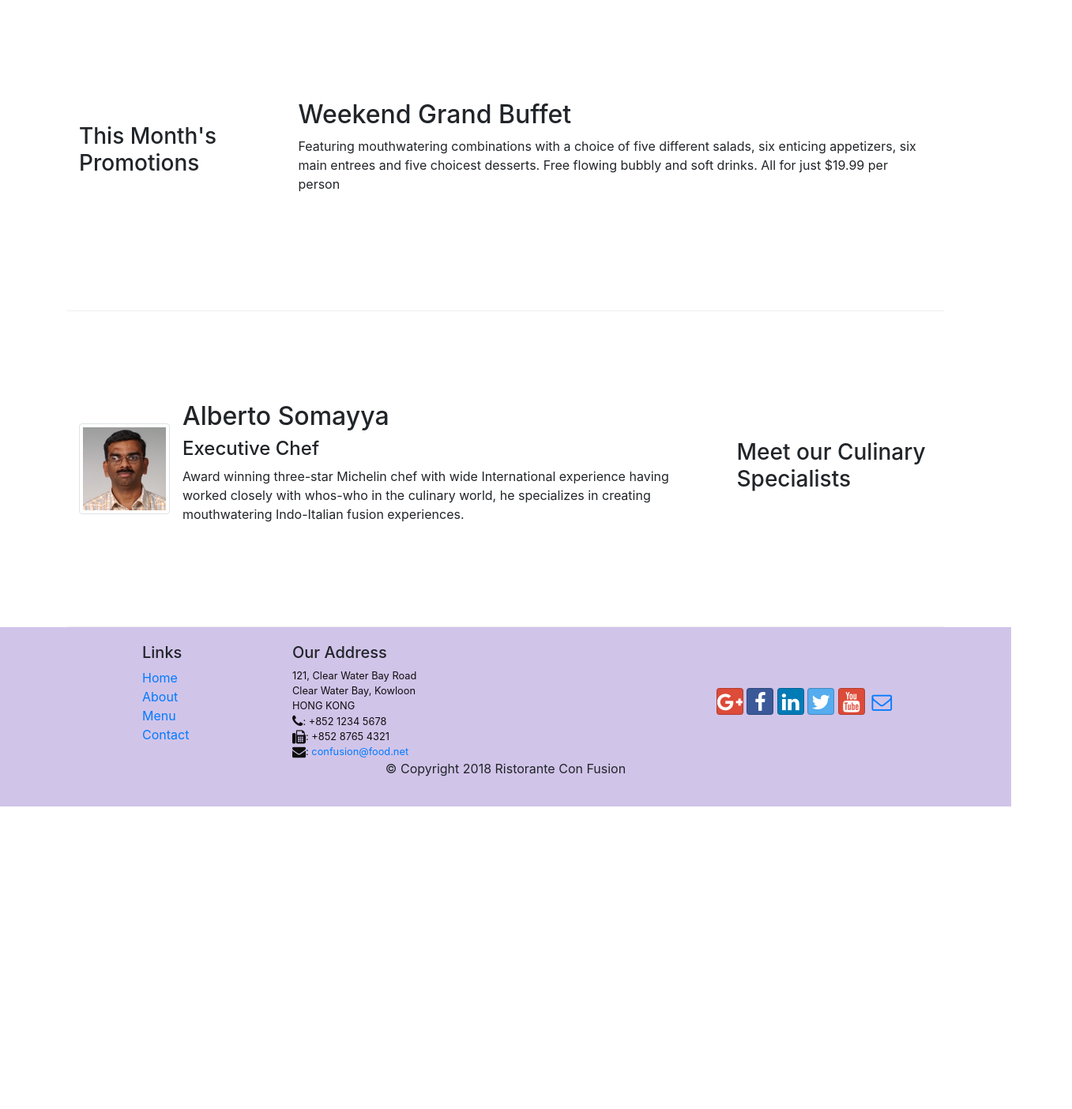
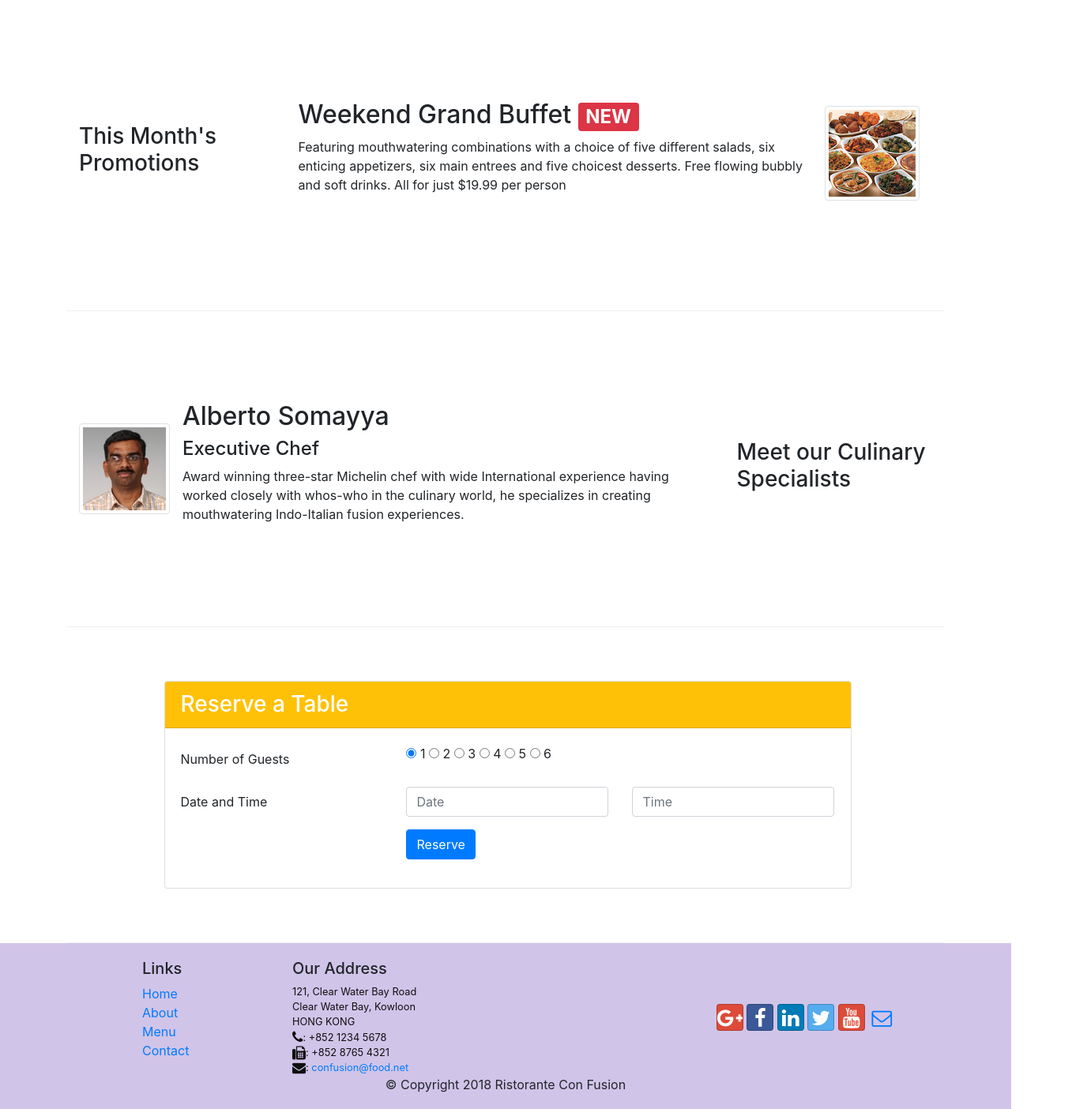
Before and after one commit to kevinwalsh23/Bootstrap, a website: page index.html in a window 1280 px wide. Shown: the part 740-2144 px from the top of the page at 79% size, 1357 px wide, since content can reach past the window. Before the commit the page ends 1761 px from the top, so only its background shows below. Drawn offline with nearby package versions, Linux system fonts and the light colour scheme.

Commit message:
Assignment 2

```diff
--- a/index.html
+++ b/index.html
@@ -44,8 +44,11 @@
                     <h1>Ristorante con Fusion</h1>
                     <p>We take inspiration from the World's best cuisines, and create a unique fusion experience. Our lipsmacking creations will tickle your culinary senses!</p>
                 </div>
-                <div class="col-12 col-sm align-self-center">
+                <div class="col-12 col-sm-3 align-self-center">
                     <img src="img/logo.png" class="img-fluid">
+                </div>
+                <div class="col-12 col-sm-3 align-self-center">
+                    <button type="button" onClick="document.getElementById('card').scrollIntoView();" class="btn btn-sm btn-warning">Reserve Table</button>
                 </div>
             </div>
         </div>
@@ -61,7 +64,7 @@
                     <img class="d-flex mr-3 img-thumbnail align-self-center"
                             src="img/uthappizza.png" alt="Uthappizza">
                     <div class="media-body">
-                        <h2 class="mt-0">Uthappizza</h2>
+                        <h2 class="mt-0">Uthappizza <span class="badge badge-danger">HOT</span> <span class="badge badge-pill badge-secondary">$4.99</span></h2>
                         <p class="d-none d-sm-block">A unique combination of Indian Uthappam (pancake) and                            Italian pizza, topped with Cerignola olives, ripe vine
                         cherry tomatoes, Vidalia onion, Guntur chillies and
                         Buffalo Paneer.</p>
@@ -76,8 +79,15 @@
                 <h3>This Month's Promotions</h3>
             </div>
             <div class="col col-sm col-md">
-                <h2>Weekend Grand Buffet</h2>
-                <p>Featuring mouthwatering combinations with a choice of five different salads, six enticing appetizers, six main entrees and five choicest desserts. Free flowing bubbly and soft drinks. All for just $19.99 per person </p>
+                <div class="media">
+
+                    <div class="media-body">
+                        <h2 class="mt-0">Weekend Grand Buffet <span class="badge badge-danger">NEW</span></h2>
+                        <p class="d-none d-sm-block">Featuring mouthwatering combinations with a choice of five different salads, six enticing appetizers, six main entrees and five choicest desserts. Free flowing bubbly and soft drinks. All for just $19.99 per person </p>
+                    </div>
+                    <img class="d-flex mr-3 img-thumbnail align-self-center"
+                            src="img/buffet.png" alt="Buffet">
+                </div>
             </div>
         </div>
 
@@ -100,6 +110,48 @@
                     </div>
                 </div>
 
+            </div>
+        </div>
+
+        <div class="row row-content align-items-center" id="card">
+            <div class="offset-sm-1 col-sm-12">
+                <div class="col-12 col-sm-10 align-items-center">
+                    <div class="card">
+                        <h3 class="card-header bg-warning text-white">Reserve a Table</h3>
+                        <div class="card-body">
+                            <form>
+                            <div class="form-group row">
+                                <label for="firstname" class="col-md-4 col-form-label">Number of Guests</label>
+                                <div class="col-md-8">
+                                        <div class="radio">
+                                            <label><input type="radio" name="optradio" checked>  1 </label>
+                                            <label><input type="radio" name="optradio">  2 </label>
+                                            <label><input type="radio" name="optradio">  3 </label>
+                                            <label><input type="radio" name="optradio">  4 </label>
+                                            <label><input type="radio" name="optradio">  5 </label>
+                                            <label><input type="radio" name="optradio">  6 </label>
+                                        </div>
+                                </div>
+                            </div>
+
+                            <div class="form-group row">
+                                    <label for="telnum" class="col-12 col-sm-4 col-form-label">Date and Time</label>
+                                    <div class="col-12 col-sm-4">
+                                        <input type="text" class="form-control" id="date" name="date" placeholder="Date">
+                                    </div>
+                                    <div class="col-12 col-sm-4">
+                                        <input type="text" class="form-control" id="time" name="time" placeholder="Time">
+                                    </div>
+                            </div>
+                            <div class="form-group row">
+                                <div class="offset-sm-4 col-sm-12">
+                                    <button type="submit" class="btn btn-primary">Reserve</button>
+                                </div>
+                            </div>
+                        </form>
+                    </div>
+                    </div>
+                </div>
             </div>
         </div>
     </div>
```
